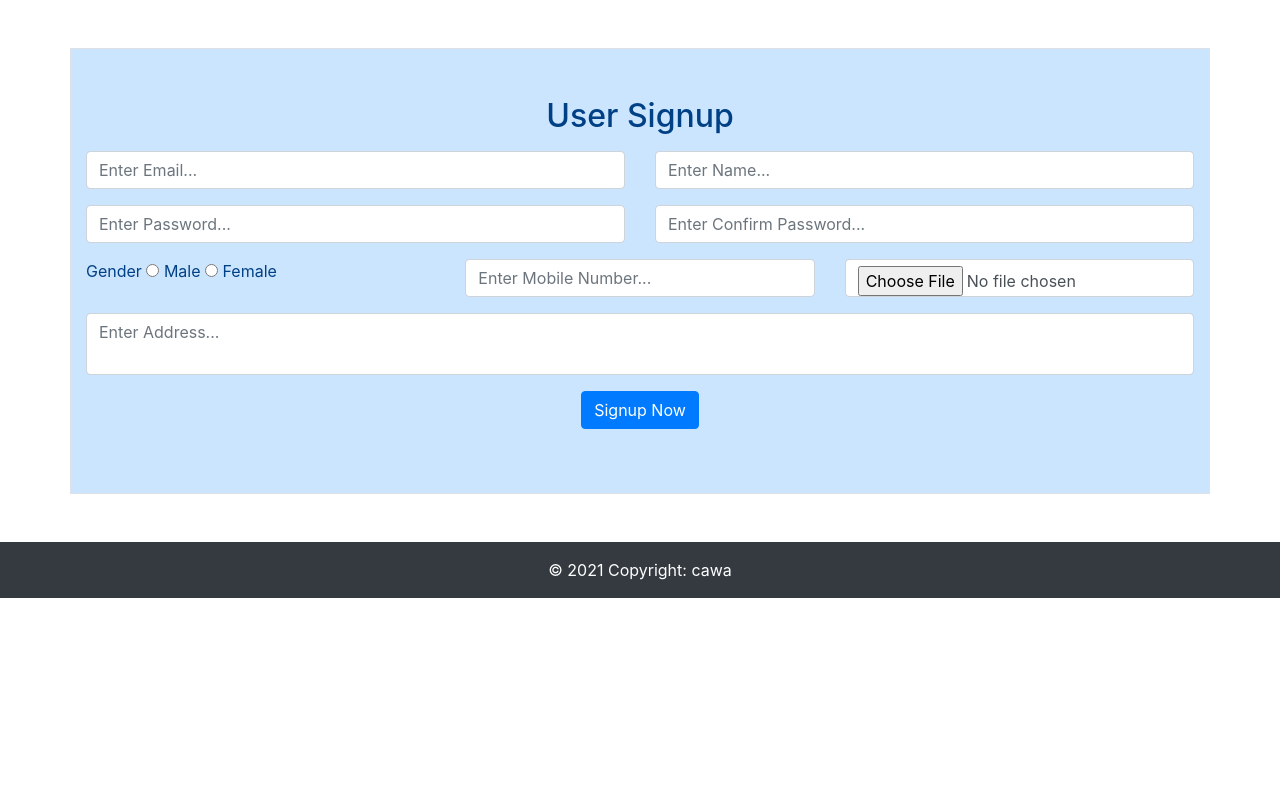
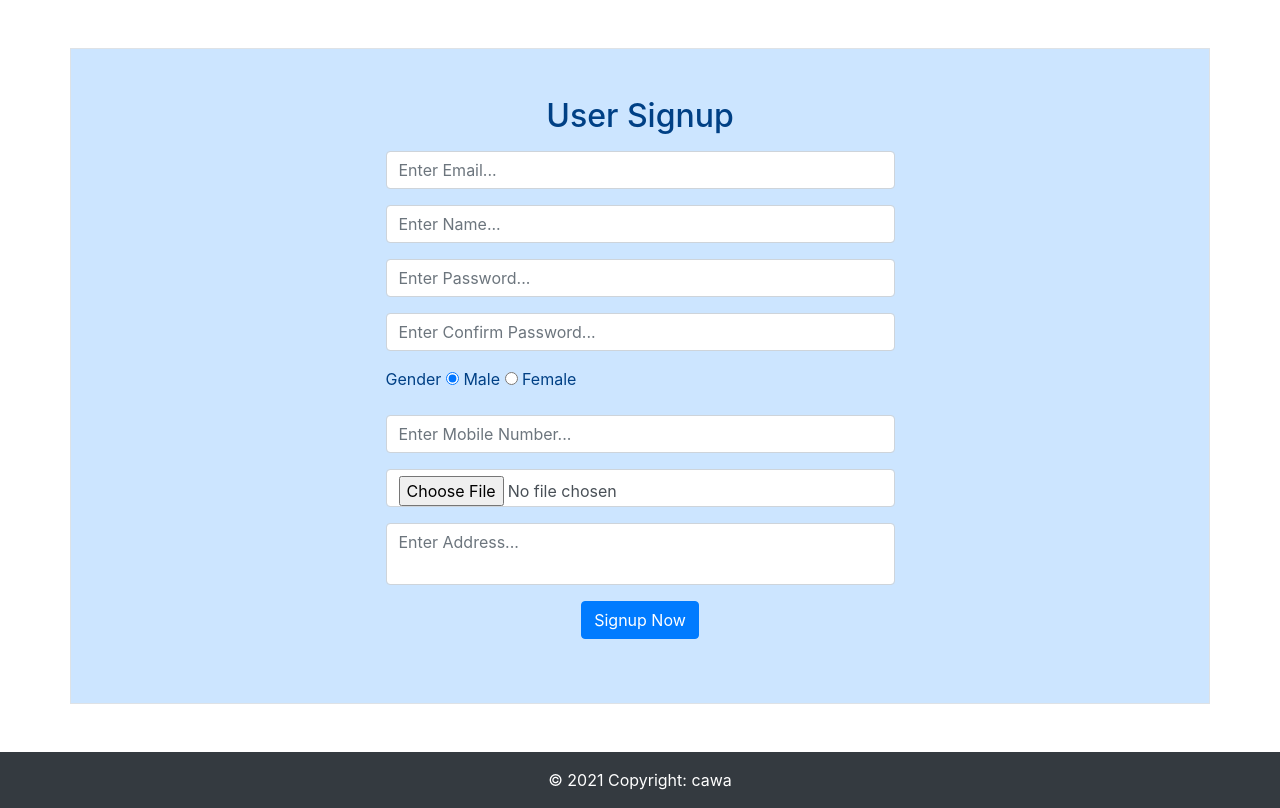
Before and after one commit to saikiran2693/CAWA-CrimeAlertWebApp, a PHP site: page /user-signup.php in a window 1280 px wide. Shown: the part 116-924 px from the top of the page. Before the commit the page ends 800 px from the top, so only its background shows below. Run offline with PHP 8.4, Linux system fonts and the light colour scheme.

Commit message:
Add files via upload

```diff
--- a/user-signup.php
+++ b/user-signup.php
@@ -8,6 +8,7 @@ if (isset($_POST['usersignup'])) {
     $name = $_POST['name'];
     $gender = $_POST['gender'];
     $password = $_POST['password'];
+    $confirmpassword = $_POST['confirmpassword'];
     $mobileno = $_POST['mobileno'];
     $address = $_POST['address'];
     $tempPath = $_FILES['photo']['tmp_name'];
@@ -26,9 +27,22 @@ if (isset($_POST['usersignup'])) {
             move_uploaded_file($tempPath, $pathPhoto);
         }
     }
-
-    $password = md5($password);
-
+    if(preg_match("/[a-z]/i", $mobileno)){
+        $error="alphabet are not allowed in phone number";
+    }
+    if ($password != '') {
+        if (strlen($password)<6)
+        {
+            $error = 'Minimum length of password must be 6';
+        }
+        if ($password != $confirmpassword) {
+            $error = 'password & confirm password not match';
+        } else {
+            $password=($password);
+        }
+    }
+    if ($error == '')
+    {
     $query = "select * from users where email='$email'";
     $data = mysqli_query($conn, $query);
     if (mysqli_num_rows($data) == 0) {
@@ -42,6 +56,7 @@ if (isset($_POST['usersignup'])) {
     } else {
         $emailerror = "Email Already Exist";
     }
+}
 }
 
 ?>
@@ -106,7 +121,8 @@ if (isset($_POST['usersignup'])) {
     <!-- SIGNUP-->
     <form action="<?php echo $_SERVER['PHP_SELF']; ?>" method="post" enctype="multipart/form-data" id="signupForm">
         <div class="row">
-            <div class="col-lg-6 form-group">
+            <div class="col-6 offset-3">
+            <div class="col-lg-12 form-group">
                 <input data-rule-required="true" data-rule-email="true" type="email" name="email"
                        value="<?php echo $email; ?>" id="email"
                        class="form-control"
@@ -121,39 +137,35 @@ if (isset($_POST['usersignup'])) {
                 ?>
             </div>
 
-            <div class="col-lg-6 form-group">
+            <div class="col-lg-12 form-group">
                 <input data-rule-required="true" type="text" name="name" id="name"
                        value="<?php echo $name; ?>" class="form-control" placeholder="Enter Name...">
             </div>
 
-            <div class="col-lg-6 form-group">
+            <div class="col-lg-12 form-group">
                 <input data-rule-required="true" type="password" name="password" id="password" class="form-control"
                        placeholder="Enter Password...">
             </div>
 
-            <div class="col-lg-6 form-group">
+            <div class="col-lg-12 form-group">
                 <input data-rule-required="true" type="password" name="confirmpassword" id="confirmpassword"
                        class="form-control"
                        placeholder="Enter Confirm Password...">
             </div>
 
-            <div class="col-lg-4 form-group">
+            <div class="col-lg-12 form-group">
                 <label>Gender</label>
-                <input type="radio" name="gender" <?php if ($gender == 'Male') {
-                    echo 'checked';
-                } ?> value="Male"> Male
-                <input type="radio" name="gender" value="Female" <?php if ($gender == 'Female') {
-                    echo 'checked';
-                } ?> > Female
+                <input type="radio" name="gender" checked value="Male"> Male
+                <input type="radio" name="gender" value="Female"  > Female
             </div>
 
-            <div class="col-lg-4 form-group">
+            <div class="col-lg-12 form-group">
                 <input data-rule-required="true" type="tel" id="mobileno" value="<?php echo $mobileno; ?>"
                        name="mobileno" class="form-control"
                        placeholder="Enter Mobile Number...">
             </div>
 
-            <div class="col-lg-4 form-group">
+            <div class="col-lg-12 form-group">
                 <input data-rule-required="true" type="file" class="form-control" name="photo" id="photo">
             </div>
 
@@ -172,6 +184,7 @@ if (isset($_POST['usersignup'])) {
                 }
                 ?>
             </div>
+            </div>
         </div>
     </form>
     <!-- SIGNUP-->
--- a/view-all-reports.php
+++ b/view-all-reports.php
@@ -1,5 +1,6 @@
 <!DOCTYPE html>
 <html lang="en">
+
 <head>
     <meta charset="UTF-8">
     <title>Crime Report's</title>
@@ -25,6 +26,7 @@
 
     <?php include_once "linkFiles.php"; ?>
 </head>
+
 <body>
 
     <!-- HEADER-->
@@ -79,4 +81,5 @@ include_once 'footer.php';
     ?>
 
 </body>
+
 </html>
```
Also changed, not shown: user-profile.php (+11 -15 lines). Lines whose indentation alone changed are shown as unchanged.
